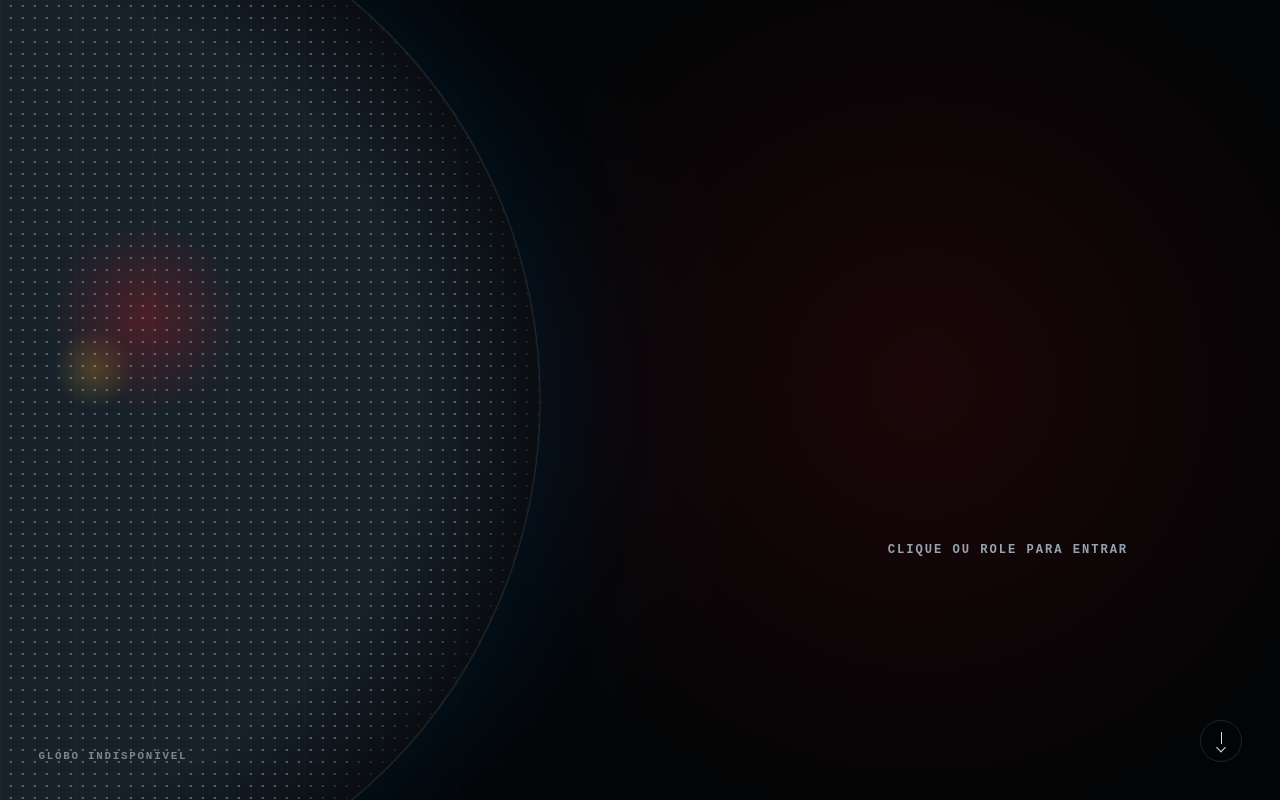
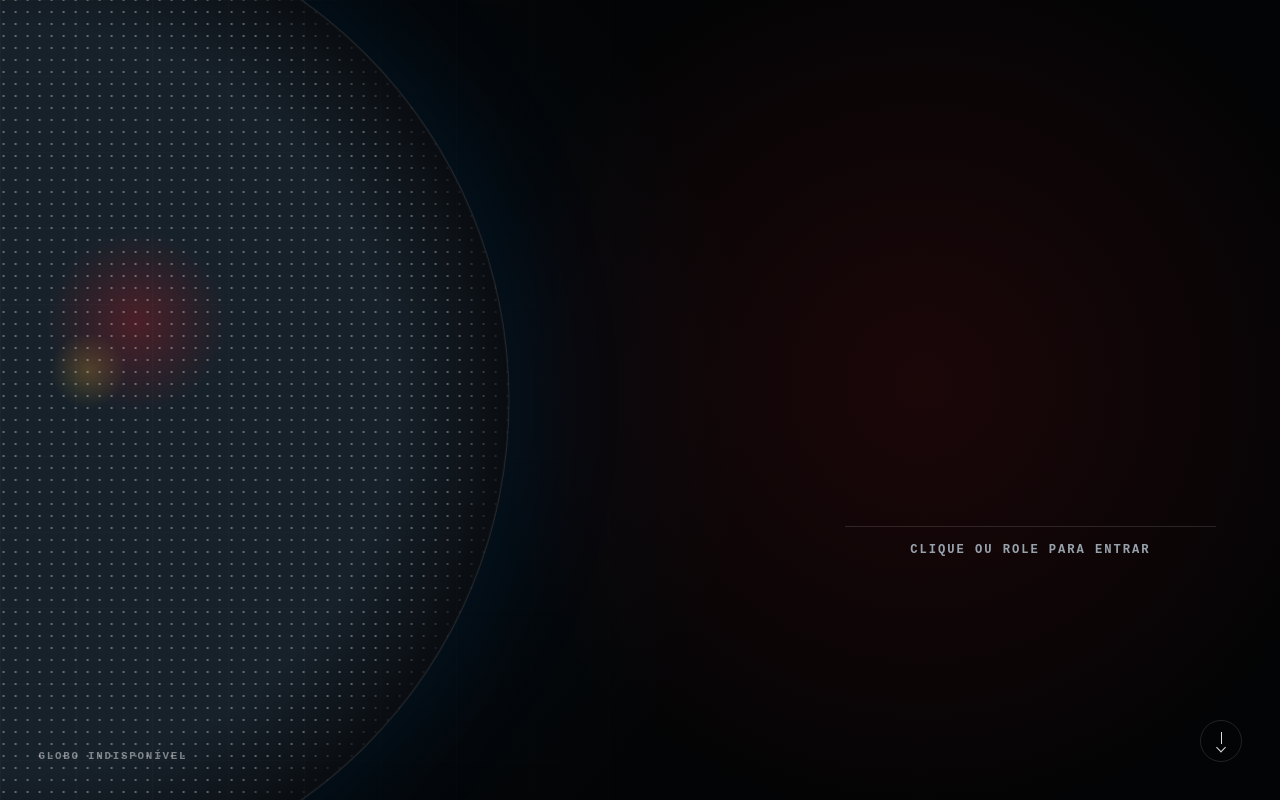
Before and after one commit to BrunoWerninghaus/site_copyminas, a Flask app: page / in a window 1280 px wide. Run offline with Flask 3, Linux system fonts and the light colour scheme; some libraries are stand-ins or nearby versions.

Commit message:
Refine intro composition and spacing

```diff
--- a/src/copyminas/static/css/pages/intro.css
+++ b/src/copyminas/static/css/pages/intro.css
@@ -5,7 +5,7 @@
 .intro-screen {
     position: relative;
     display: grid;
-    grid-template-columns: minmax(0, 1.15fr) minmax(320px, 0.85fr);
+    grid-template-columns: minmax(0, 1.22fr) minmax(320px, 0.78fr);
     min-height: 100svh;
     overflow: hidden;
     cursor: pointer;
@@ -65,7 +65,7 @@
     position: absolute;
     top: 50%;
     left: 0;
-    width: min(82vw, 1040px);
+    width: min(78vw, 980px);
     aspect-ratio: 1;
     transform: translate(-48%, -50%);
     border: 1px solid rgba(255,255,255,.11);
@@ -83,7 +83,7 @@
     position: absolute;
     top: 50%;
     left: 0;
-    width: min(82vw, 1040px);
+    width: min(78vw, 980px);
     aspect-ratio: 1;
     transform: translate(-48%, -50%);
     border-radius: 50%;
@@ -139,11 +139,11 @@
     flex-direction: column;
     align-items: center;
     justify-content: center;
-    padding: clamp(2rem, 6vw, 7rem);
+    padding: clamp(2rem, 5vw, 5.5rem);
 }
 
 .intro-brand__frame {
-    width: min(100%, 760px);
+    width: min(100%, 640px);
 }
 
 .intro-brand__logo {
@@ -154,7 +154,11 @@
 }
 
 .intro-brand__hint {
-    margin: 2.5rem 0 0;
+    width: min(100%, 420px);
+    margin: 2.25rem 0 0;
+    padding-top: 1rem;
+    border-top: 1px solid rgba(255,255,255,.13);
+    text-align: center;
     color: var(--muted);
     font-size: .76rem;
     font-weight: 700;
@@ -197,7 +201,7 @@
 @media (max-width: 820px) {
     .intro-screen {
         grid-template-columns: 1fr;
-        grid-template-rows: 55svh 45svh;
+        grid-template-rows: 58svh 42svh;
     }
 
     .intro-globe {
```
